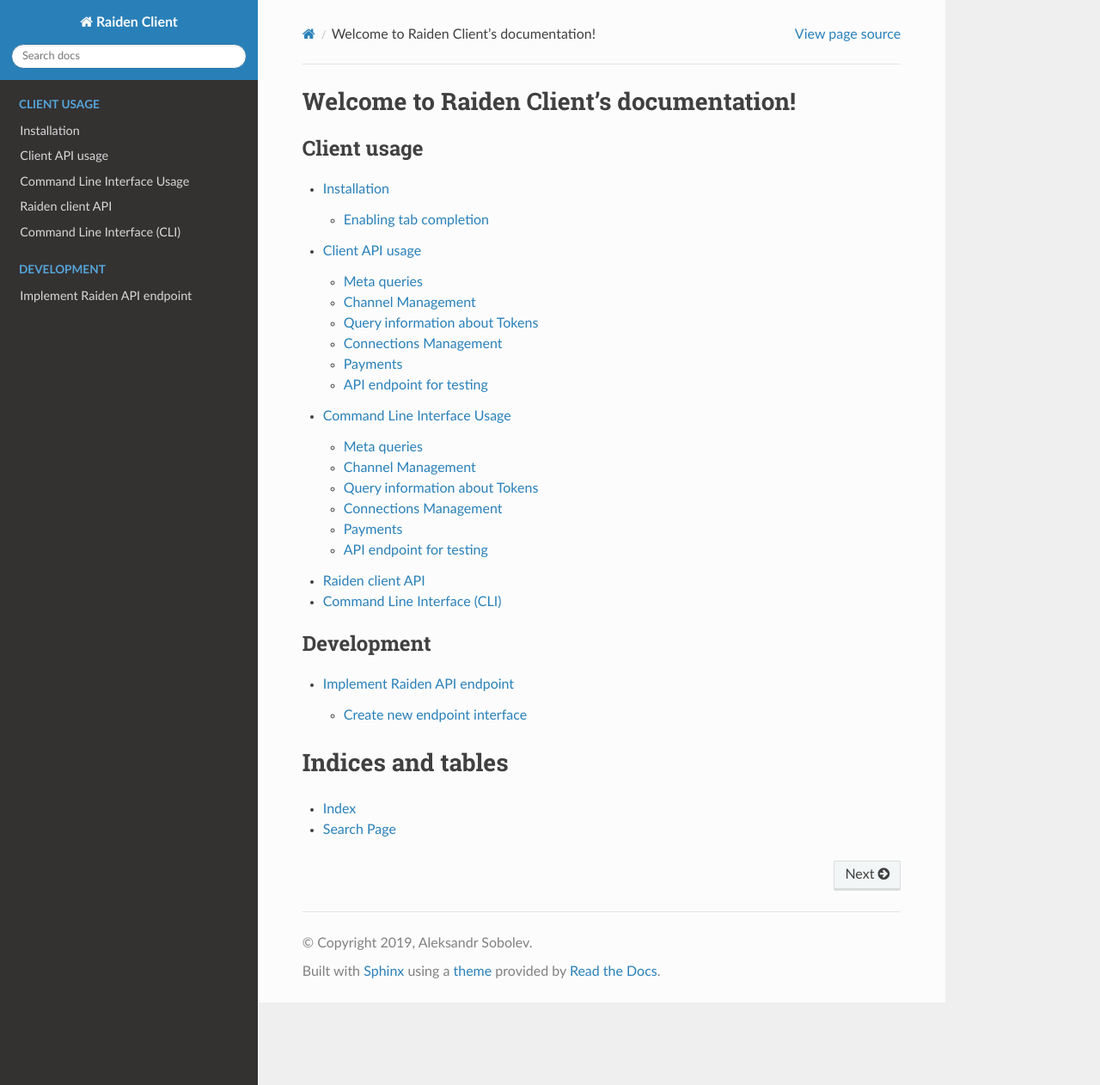
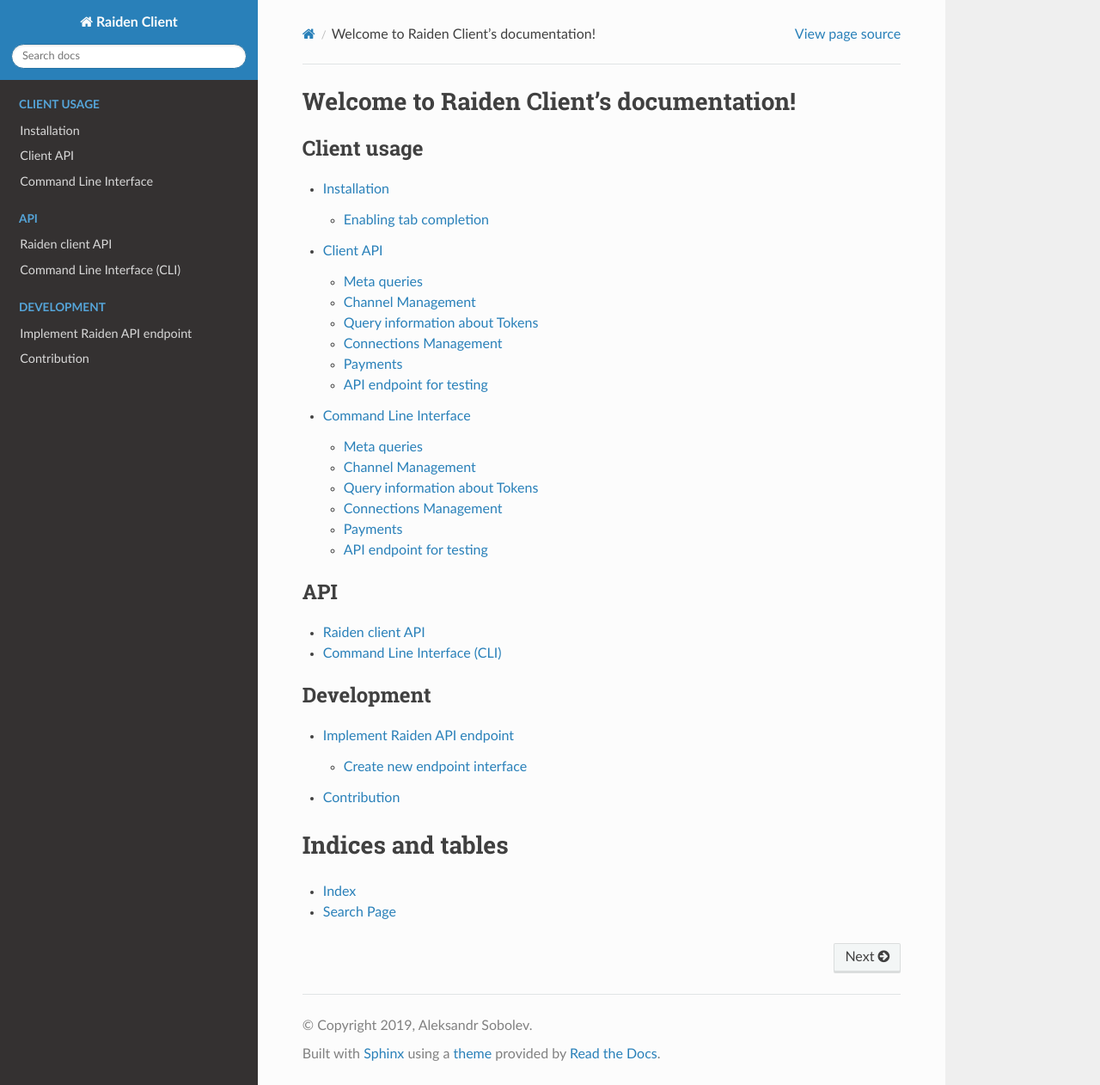
Before and after one commit to maddevsio/raiden-client-python, a Sphinx documentation site: the page built from docs/index.rst, in a window 1280 px wide and 1262 px high. Shown: the whole window at 86% size. Built offline with Sphinx 7.4.7 and the Read the Docs theme 2.0.0, drawn with Linux system fonts in a browser that asks for light colours.

Commit message:
Added detailes cli usage and split sections

```diff
--- /dev/null
+++ b/docs/contribution.rst
@@ -0,0 +1,2 @@
+Contribution
+============
--- a/docs/index.rst
+++ b/docs/index.rst
@@ -8,6 +8,11 @@
     installation
     usage_client
     usage_cli
+
+.. toctree::
+    :maxdepth: 2
+    :caption: API
+
     client
     cli
 
@@ -16,6 +21,7 @@
     :caption: Development
 
     add_endpoint
+    contribution
 
 
 
--- a/docs/usage_cli.rst
+++ b/docs/usage_cli.rst
@@ -1,5 +1,5 @@
-Command Line Interface Usage
-============================
+Command Line Interface
+======================
 
 Meta queries
 ------------
--- a/docs/usage_client.rst
+++ b/docs/usage_client.rst
@@ -1,5 +1,5 @@
-Client API usage
-================
+Client API
+==========
 
 
 Meta queries
```
